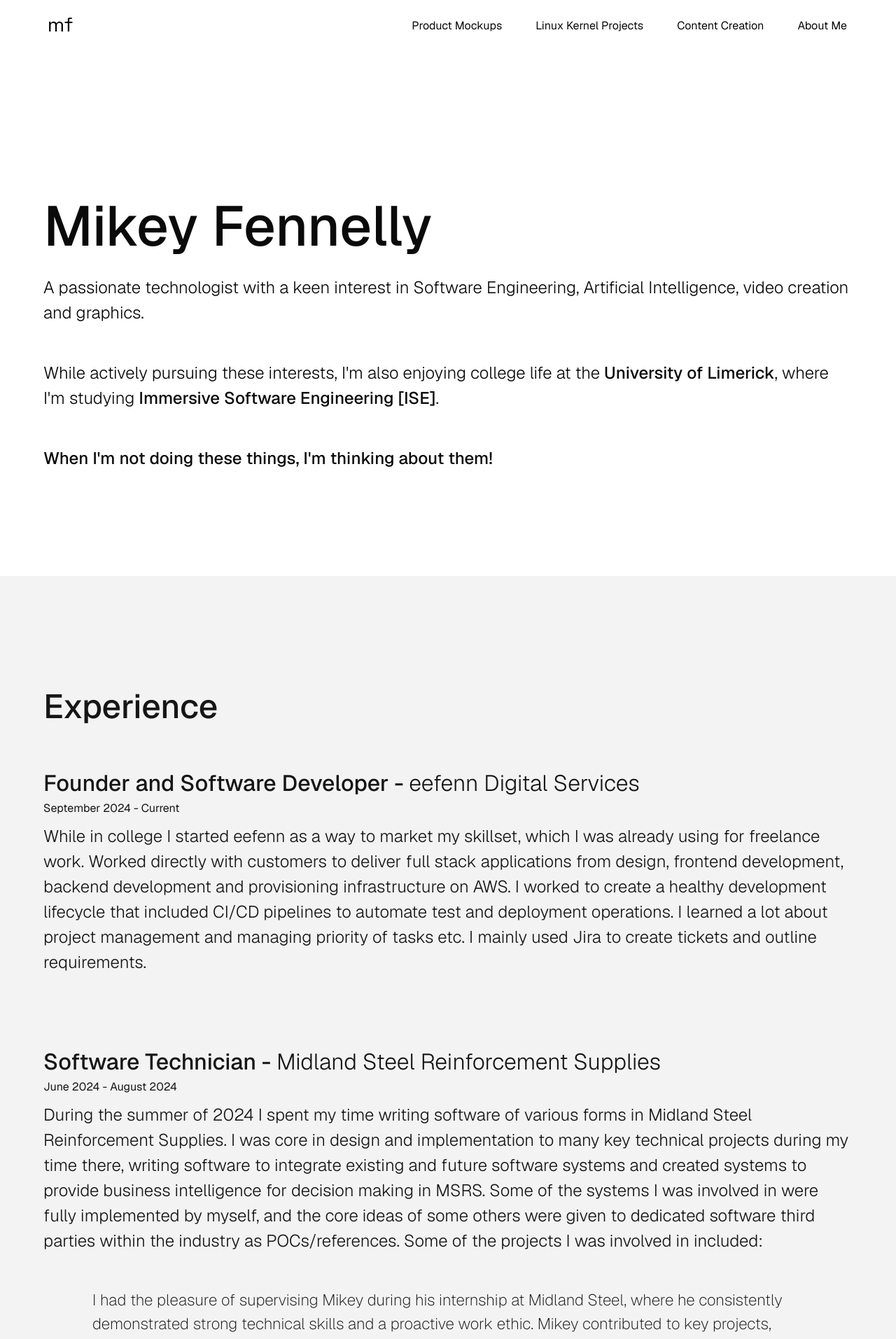
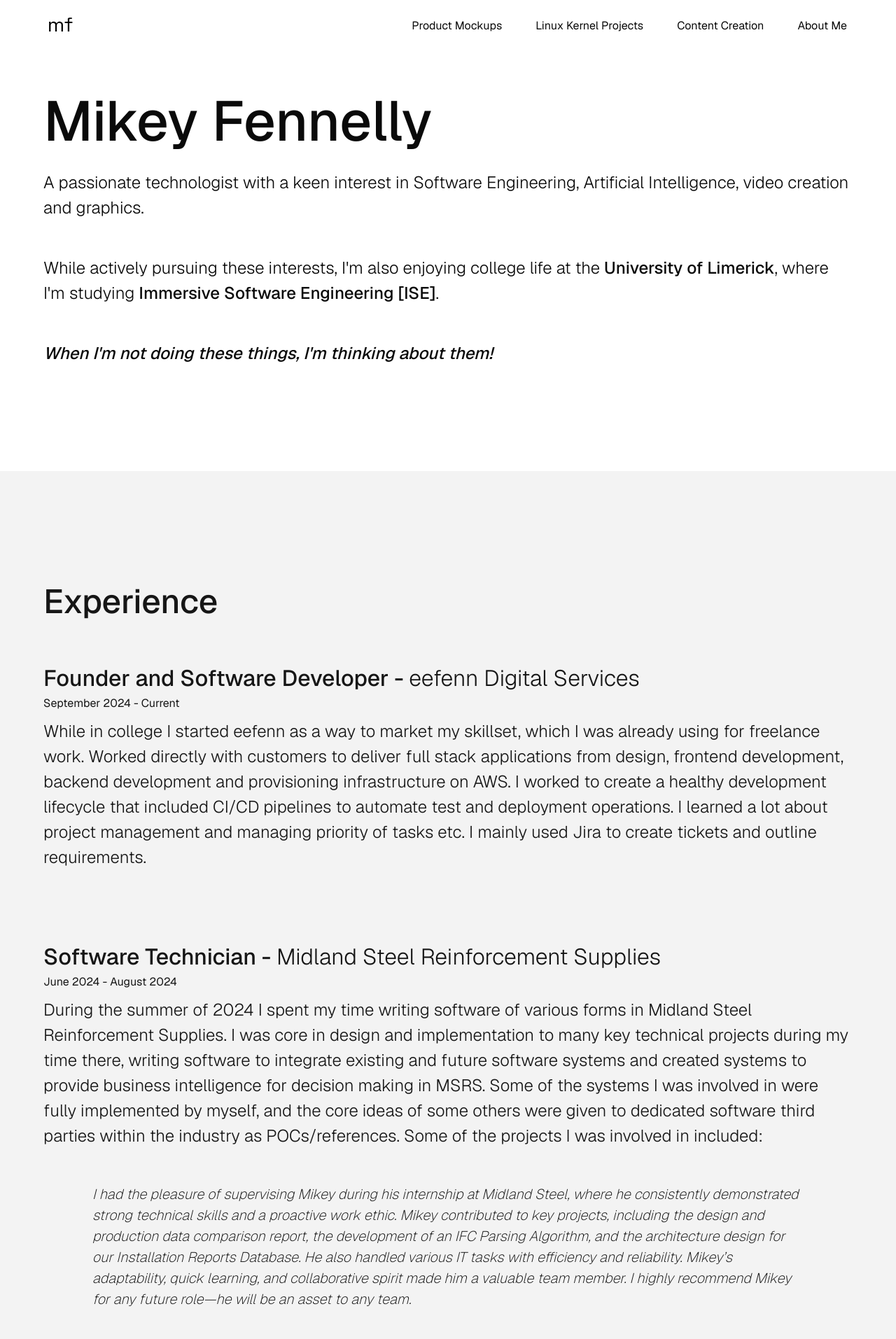
Before and after one commit to mikeyfennelly1/mfennelly.dev, a Next.js app: page / in a window 1280 px wide. Shown: the top 1913 px of the page at 70% size. Built offline with nearby package versions, Linux system fonts and the light colour scheme.

Commit message:
midland steel tweaks

```diff
--- a/src/components/experience/testimonial/Testimonial.tsx
+++ b/src/components/experience/testimonial/Testimonial.tsx
@@ -4,7 +4,7 @@ export default function Testimonial() {
     return (
         <>
             <div className="medium-separator container testimonial-container">
-                <p className={"side-note"} style={{fontWeight: 200}}>
+                <p className={"side-note"} style={{fontWeight: 200, fontSize: 20, fontStyle: "italic"}}>
                     I had the pleasure of supervising Mikey during his internship at Midland Steel, where he consistently demonstrated strong technical skills and a proactive work ethic.
 
                     Mikey contributed to key projects, including the design and production data comparison report, the development of an IFC Parsing Algorithm, and the architecture design for our Installation Reports Database. He also handled various IT tasks with efficiency and reliability.
--- a/src/components/hero/Hero.tsx
+++ b/src/components/hero/Hero.tsx
@@ -5,7 +5,7 @@ import {GeistSans} from "geist/font/sans";
 export default function Hero() {
     return (
         <>
-            <div className={"large-separator"}>
+            <div className={"medium -separator"}>
                 <h1 className={GeistSans.className} style={{fontSize: "5rem"}}>Mikey Fennelly</h1>
                 <div className={"small-separator"}>
                     <p>
@@ -17,7 +17,7 @@ export default function Hero() {
                     </p>
 
                     <p>
-                        <span className="bold">When I'm not doing these things, I'm thinking about them!</span>
+                        <span className="bold italic">When I'm not doing these things, I'm thinking about them!</span>
                     </p>
                 </div>
             </div>
```
